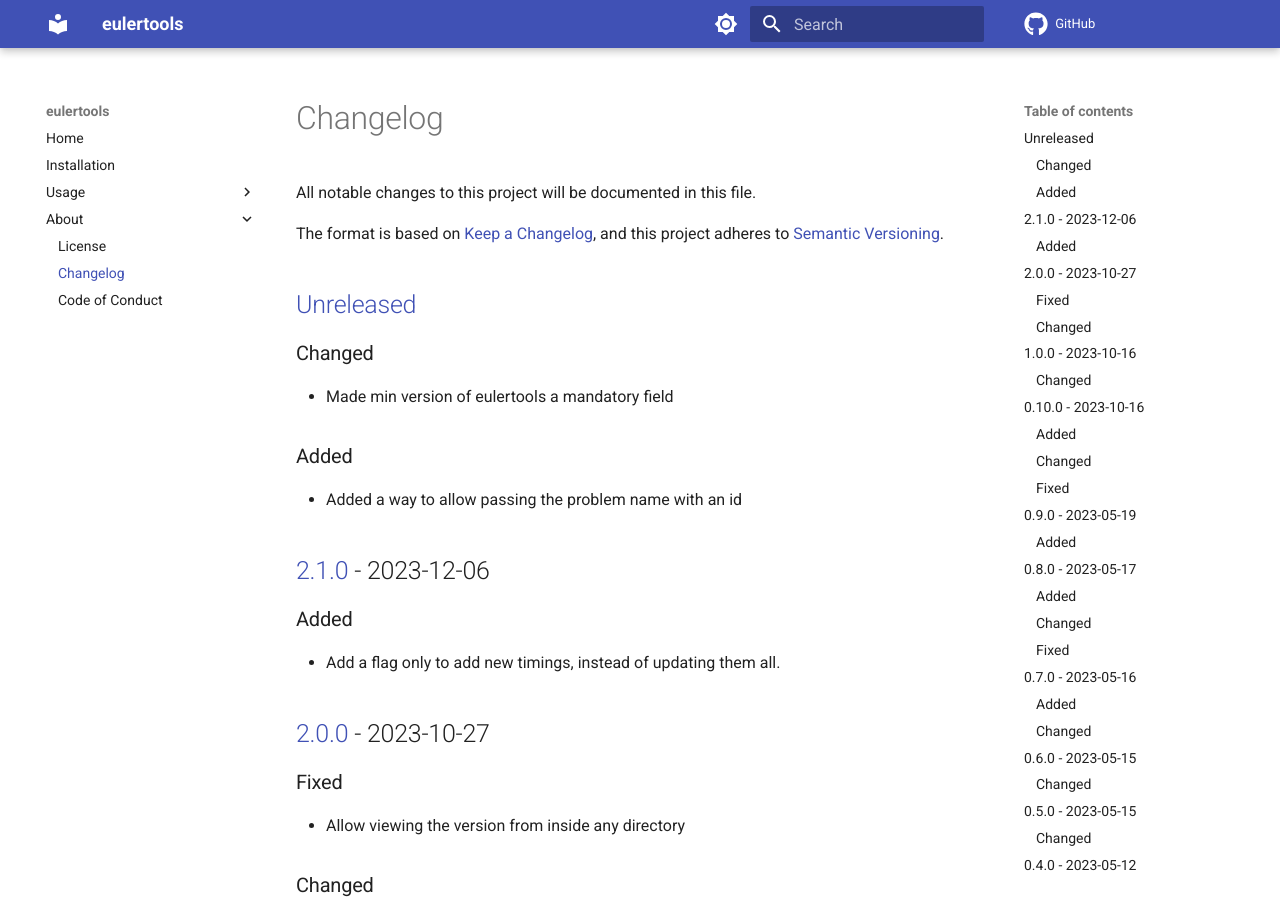
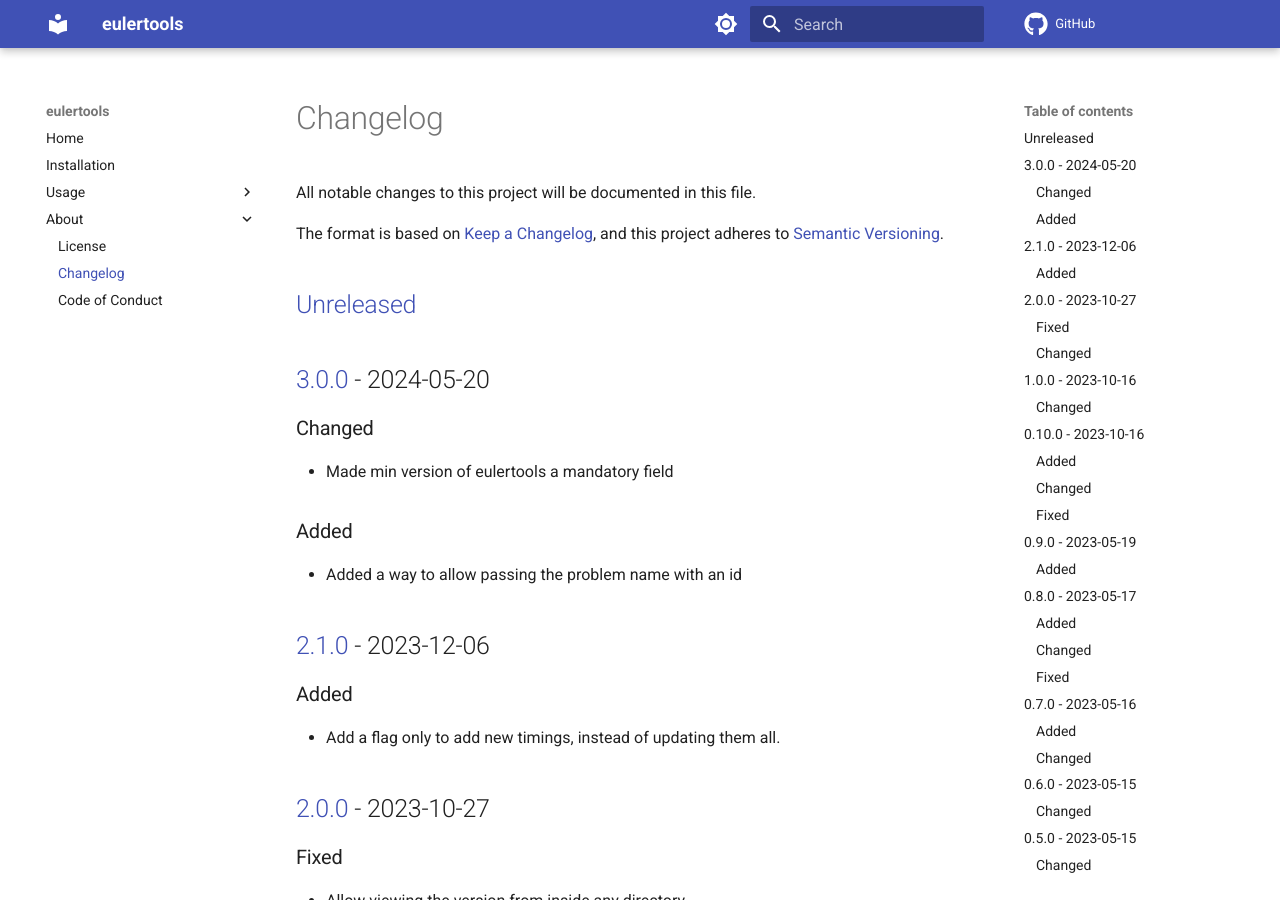
Before and after one commit to spapanik/py-euler, an MkDocs documentation site: the page built from docs/CHANGELOG.md, in a window 1280 px wide and 900 px high. Built offline with MkDocs 1.6.1 and Material for MkDocs 9.7.7, drawn with Linux system fonts in a browser that asks for light colours; comment, search, counter and statistics services are not loaded.

Commit message:
📦 Bump version

```diff
--- a/docs/CHANGELOG.md
+++ b/docs/CHANGELOG.md
@@ -5,6 +5,8 @@
 The format is based on [Keep a Changelog], and this project adheres to [Semantic Versioning].
 
 ## [Unreleased]
+
+## [3.0.0] - 2024-05-20
 
 ### Changed
 
@@ -137,7 +139,8 @@
 
 [Keep a Changelog]: https://keepachangelog.com/en/1.0.0/
 [Semantic Versioning]: https://semver.org/spec/v2.0.0.html
-[Unreleased]: https://github.com/spapanik/eulertools/compare/v2.1.0...main
+[Unreleased]: https://github.com/spapanik/eulertools/compare/v3.0.0...main
+[3.0.0]: https://github.com/spapanik/eulertools/compare/v2.1.0...v3.0.0
 [2.1.0]: https://github.com/spapanik/eulertools/compare/v2.0.0...v2.1.0
 [2.0.0]: https://github.com/spapanik/eulertools/compare/v1.0.0...v2.0.0
 [1.0.0]: https://github.com/spapanik/eulertools/compare/v0.10.0...v1.0.0
--- a/pyproject.toml
+++ b/pyproject.toml
@@ -126,7 +126,7 @@
 
 [tool.poetry]
 name = "eulertools"
-version = "2.1.0"
+version = "3.0.0"
 description = "Multilanguage competitive coding toolbox"
 authors = [
     "Stephanos Kuma <stephanos@kuma.ai>",
--- a/src/eulertools/__version__.py
+++ b/src/eulertools/__version__.py
@@ -1 +1 @@
-__version__ = "2.1.0"
+__version__ = "3.0.0"
```
